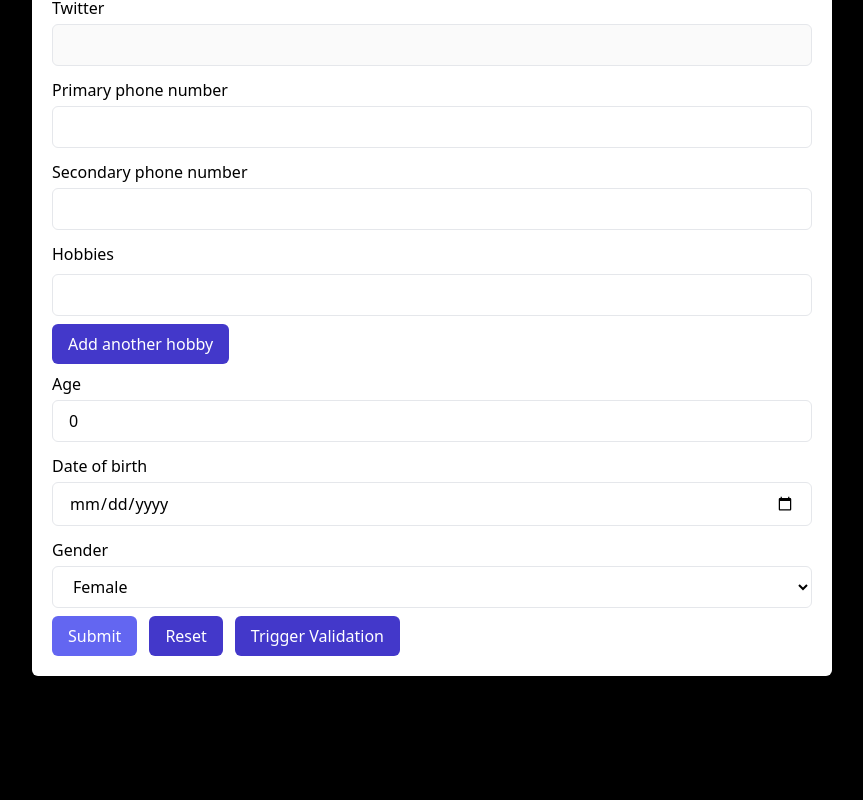
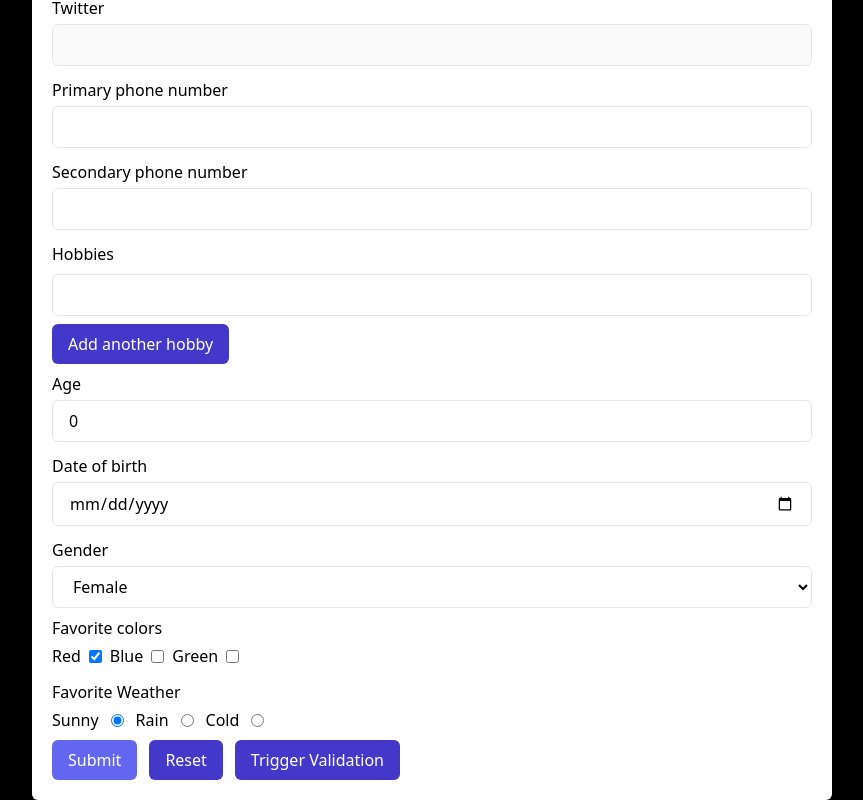
Before and after one commit to VatsalDave2102/react-hook-form-tutorial, a React (Vite) app: page / in a window 1280 px wide. Shown: the part 410-1210 px from the top of the page, without its empty margins (208-1071 px from the left). Before the commit the page ends 1086 px from the top, so only its background shows below. Built offline with nearby package versions, Linux system fonts and the light colour scheme.

Commit message:
add checkbox and radio fields

```diff
--- a/src/components/UserDetailsForm.tsx
+++ b/src/components/UserDetailsForm.tsx
@@ -20,6 +20,8 @@ const UserDetailsForm = () => {
 			age: 0,
 			dob: new Date(),
 			gender: "female",
+			color: ["red"],
+			weather: "sunny",
 		},
 		mode: "onBlur", // validation mode, i.e. when field will be validated
 	});
@@ -237,18 +239,79 @@ const UserDetailsForm = () => {
 					/>
 					<p className="text-red-500">{errors.dob?.message}</p>
 				</div>
+
+				{/* select field */}
 				<div className="form-control">
 					<label htmlFor="gender">Gender</label>
-					<select
-						id="gender"
-						{...register("gender")}
-						className="px-4 py-2 outline-none border rounded-md focus:ring-2 focus:ring-indigo-500 bg-white"
-					>
+					<select id="gender" {...register("gender")}>
 						<option value="female">Female</option>
 						<option value="male">Male</option>
 						<option value="other">Other</option>
 					</select>
 				</div>
+
+				{/* Checkbox fields */}
+				<div className="form-control">
+					<label htmlFor="color">Favorite colors</label>
+					<div className="flex items-center gap-x-2">
+						<label htmlFor="red">Red</label>
+						<input
+							type="checkbox"
+							value="red"
+							{...register("color", {
+								required: { value: true, message: "Color is required" },
+							})}
+						/>
+						<label htmlFor="blue">Blue</label>
+
+						<input
+							type="checkbox"
+							value="blue"
+							{...register("color", {
+								required: { value: true, message: "Color is required" },
+							})}
+						/>
+						<label htmlFor="green">Green</label>
+
+						<input
+							type="checkbox"
+							value="green"
+							{...register("color", {
+								required: { value: true, message: "Color is required" },
+							})}
+						/>
+					</div>
+					<p className="text-red-500">{errors.color?.message}</p>
+				</div>
+
+				{/* Radio fields */}
+				<div className="form-control">
+					<label htmlFor="weather">Favorite Weather</label>
+					<div className="flex items-center gap-x-3">
+						<label htmlFor="sunny">Sunny</label>
+						<input
+							type="radio"
+							id="sunny"
+							value="sunny"
+							{...register("weather")}
+						/>
+						<label htmlFor="sunny">Rain</label>
+						<input
+							type="radio"
+							id="rain"
+							value="rain"
+							{...register("weather")}
+						/>
+						<label htmlFor="sunny">Cold</label>
+						<input
+							type="radio"
+							id="cold"
+							value="cold"
+							{...register("weather")}
+						/>
+					</div>
+				</div>
+
 				<div className="flex flex-start gap-x-3">
 					<button
 						className="px-4 py-2 bg-indigo-700 text-white rounded-md disabled:bg-indigo-500 disabled:cursor-default"
--- a/src/index.css
+++ b/src/index.css
@@ -12,3 +12,7 @@ body {
 input {
 	@apply rounded-md px-4 py-2 outline-none focus:ring-2 focus:ring-indigo-700 border;
 }
+
+select {
+	@apply px-4 py-2 outline-none border rounded-md focus:ring-2 focus:ring-indigo-500 bg-white;
+}
--- a/src/types.ts
+++ b/src/types.ts
@@ -15,4 +15,6 @@ export type FormValues = {
 	age: number;
 	dob: Date;
 	gender: "male" | "female" | "other";
+	color: ["red" | "blue" | "green"];
+	weather: "rain" | "sunny" | "cold";
 };
```
